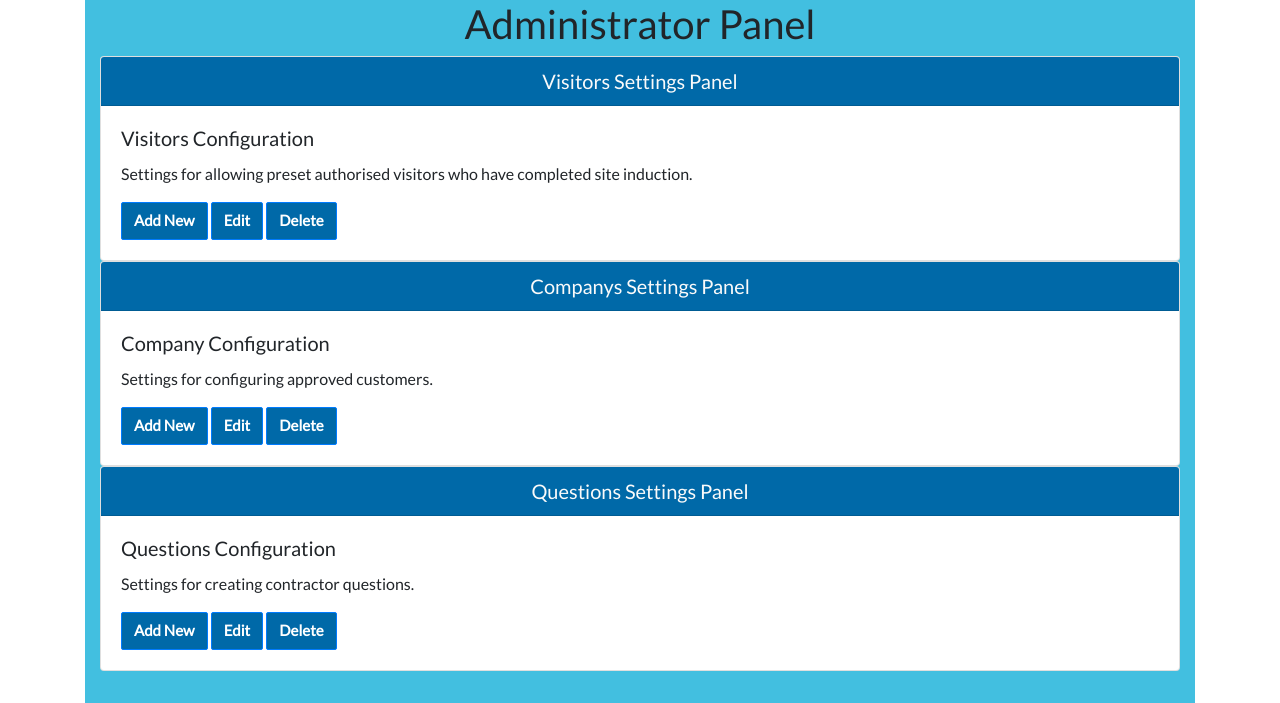
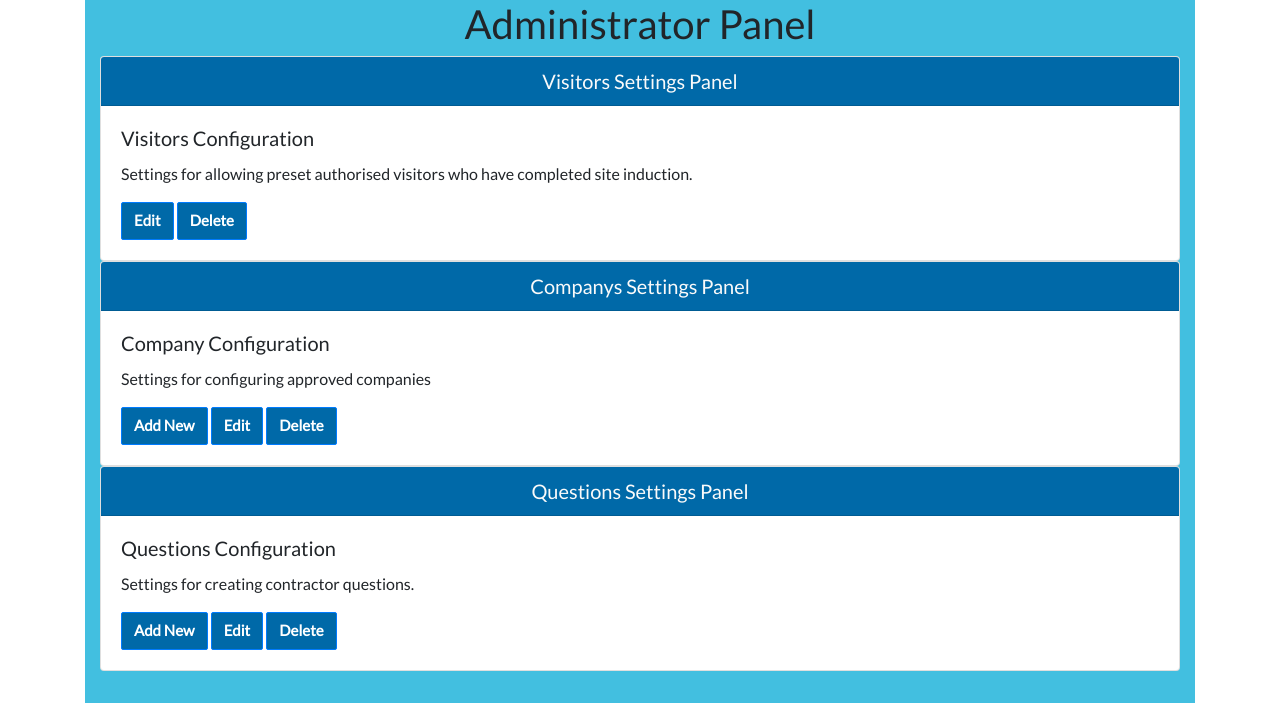
Before and after one commit to tdignan87/traceVMS, a Flask app: page /admin_panel in a window 1280 px wide. Shown: the part 120-823 px from the top of the page. Run offline with Flask 2, Linux system fonts and the light colour scheme; some libraries are stand-ins or nearby versions.

Commit message:
Removed add btn  from visitor configuration

```diff
--- a/templates/admin.html
+++ b/templates/admin.html
@@ -11,7 +11,6 @@
                     <div class="card-body">
                         <h5 class="card-title">Visitors Configuration</h5>
                         <p class="card-text">Settings for allowing preset authorised visitors who have completed site induction.</p>
-                        <a href="#" class="btn btn-primary">Add New</a>
                         <a href="#" class="btn btn-primary">Edit</a>
                         <a href="#" class="btn btn-primary">Delete</a>
                     </div>
@@ -25,7 +24,7 @@
                     <h5 class="card-header">Companys Settings Panel</h5>
                     <div class="card-body">
                         <h5 class="card-title">Company Configuration</h5>
-                        <p class="card-text">Settings for configuring approved customers.</p>
+                        <p class="card-text">Settings for configuring approved companies</p>
                         <a href="{{url_for ('addcompany')}}" class="btn btn-primary">Add New</a>
                         <a href="#" class="btn btn-primary">Edit</a>
                         <a href="#" class="btn btn-primary">Delete</a>
```
